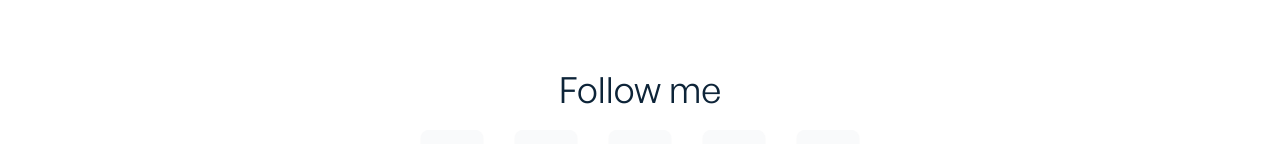
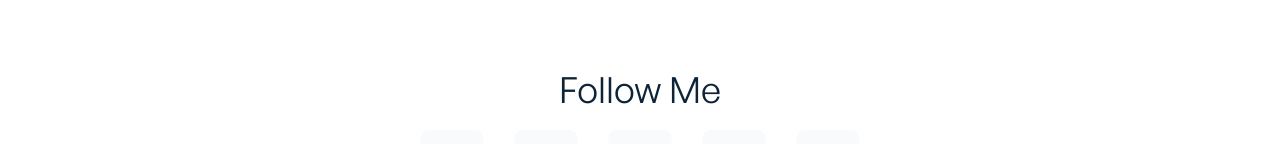
Before and after one commit to Herbert-RD/dev-portfolio, a React (Create React App) app: page / in a window 1280 px wide. Shown: the part 1667-1811 px from the top of the page. Built offline with nearby package versions, Linux system fonts and the light colour scheme.

Commit message:
Fix: Lenguage Context wrapping all sections

```diff
--- a/src/App.js
+++ b/src/App.js
@@ -48,10 +48,10 @@ function App() {
 		<AnimatePresence>
 			<div className=" bg-secondary-light dark:bg-primary-dark transition duration-300">
 				<Router>
+					<lenguageContext.Provider value={{lenguage: lenguage, setLenguage: setLenguage}}>
 						<ScrollToTop />
 						<AppHeader />
 						<Suspense fallback={""}>
-						<lenguageContext.Provider value={{lenguage: lenguage, setLenguage: setLenguage}}>
 								<Routes>
 									<Route path="/pt" element={<Home lenguage="pt"/>} />
 									<Route path="/" element={<Home />} />
@@ -64,9 +64,9 @@ function App() {
 									<Route path="about" element={<About />} />
 									<Route path="contact" element={<Contact />} />
 								</Routes>
-						</lenguageContext.Provider>
 						</Suspense>
 						<AppFooter />
+					</lenguageContext.Provider>
 				</Router>
 				<UseScrollToTop />
 			</div>
--- a/src/components/shared/AppFooter.jsx
+++ b/src/components/shared/AppFooter.jsx
@@ -6,6 +6,8 @@ import {
 	FiYoutube,
 } from 'react-icons/fi';
 import AppFooterCopyright from './AppFooterCopyright';
+import { useContext } from 'react';
+import { lenguageContext } from '../../App'
 
 const socialLinks = [
 	{
@@ -36,13 +38,18 @@ const socialLinks = [
 ];
 
 const AppFooter = () => {
+
+	const lenguageWrapper = useContext(lenguageContext);
+
 	return (
 		<div className="container mx-auto">
 			<div className="pt-20 sm:pt-30 pb-8 mt-20 border-t-2 border-primary-light dark:border-secondary-dark">
 				{/* Footer social links */}
 				<div className="font-general-regular flex flex-col justify-center items-center mb-12 sm:mb-28">
 					<p className="text-3xl sm:text-4xl text-primary-dark dark:text-primary-light mb-5">
-						Follow me
+
+						{lenguageWrapper.lenguage == "pt" ? "Me Siga" : "Follow Me"}
+
 					</p>
 					<ul className="flex gap-4 sm:gap-8">
 						{socialLinks.map((link) => (
--- a/src/components/shared/AppHeader.jsx
+++ b/src/components/shared/AppHeader.jsx
@@ -8,7 +8,6 @@ import logoDark from '../../images/logo-dark.svg';
 import { motion } from 'framer-motion';
 import Button from '../reusable/Button';
 
-import { checkLenguage } from '../../App';
 
 const AppHeader = () => {
 	const [showMenu, setShowMenu] = useState(false);
```
Lines whose indentation alone changed are shown as unchanged.
